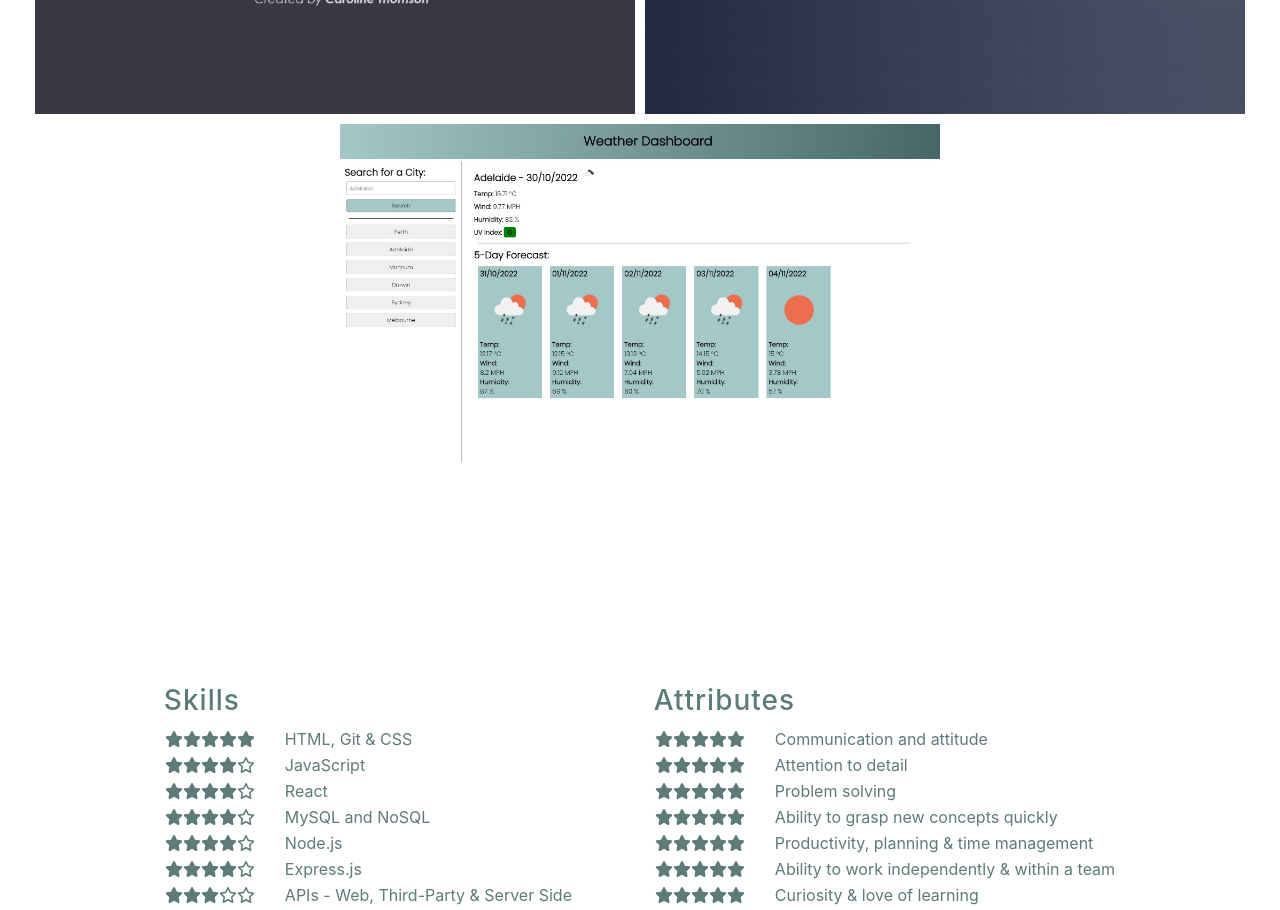
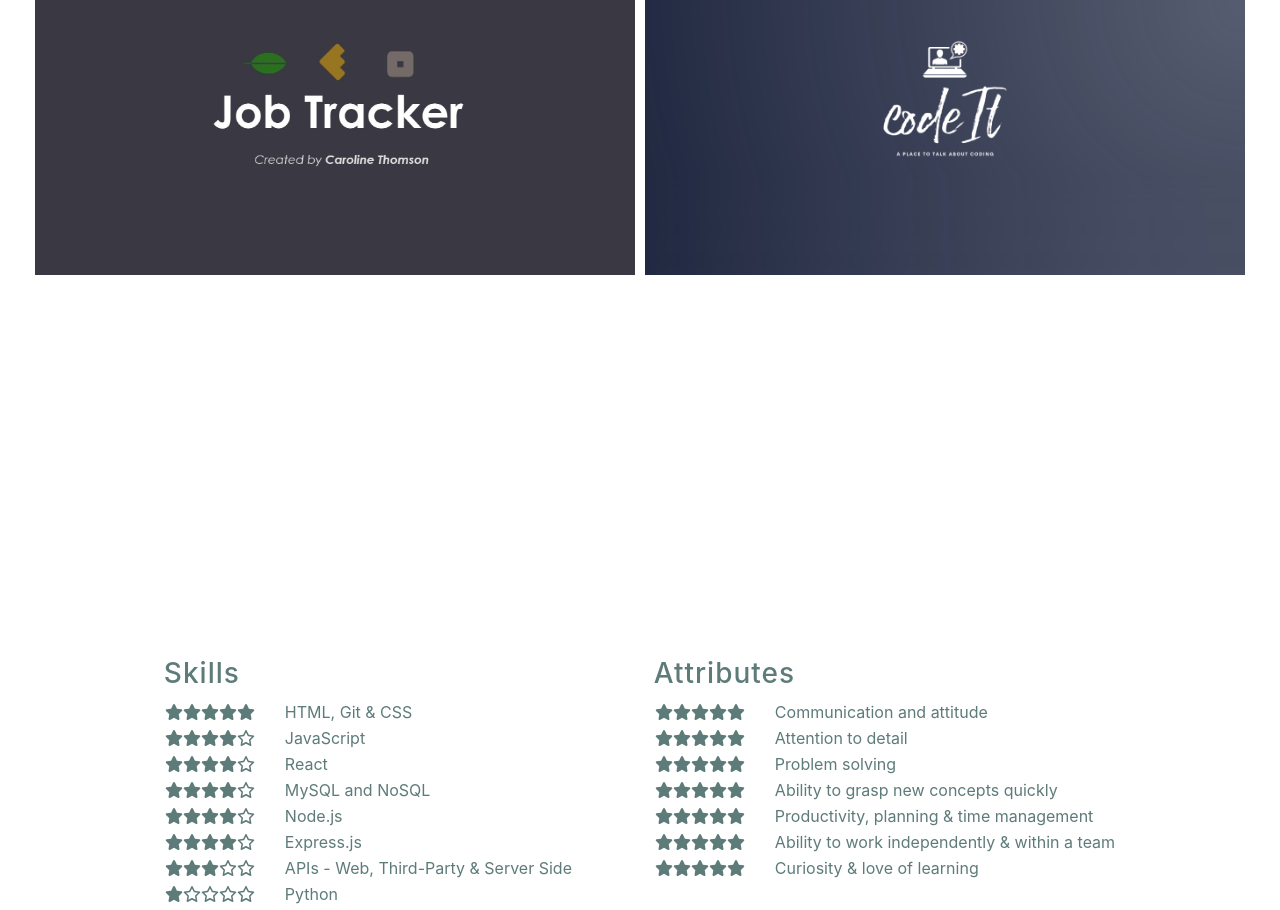
Before and after one commit to carolinemae/Caroline-Portfolio, a React (Create React App) app: page / in a window 1280 px wide. Shown: the part 1960-2870 px from the top of the page. Built offline with nearby package versions, Linux system fonts and the light colour scheme; a web font is replaced by a local one.

Commit message:
project removed from portfolio

```diff
--- a/src/pages/Portfolio.js
+++ b/src/pages/Portfolio.js
@@ -41,13 +41,13 @@ export default function Portfolio() {
     //   url: 'https://fast-gorge-03219.herokuapp.com',
     //   github: 'https://github.com/carolinemae/note-taker'
     // },
-    {
-      name: 'Weather Dashboard',
-      image: require('../images/WeatherDashboard.jpg'),
-      url: 'https://carolinemae.github.io/Weather-Dashboard/',
-      github: 'https://github.com/carolinemae/Weather-Dashboard',
-      desc: 'Simple application to retrieve weather data using the Open Weather Map API\nOne of my earlier projects'
-    },
+    // {
+    //   name: 'Weather Dashboard',
+    //   image: require('../images/WeatherDashboard.jpg'),
+    //   url: 'https://carolinemae.github.io/Weather-Dashboard/',
+    //   github: 'https://github.com/carolinemae/Weather-Dashboard',
+    //   desc: 'Simple application to retrieve weather data using the Open Weather Map API\nOne of my earlier projects'
+    // },
   ];
 
   return (
```
